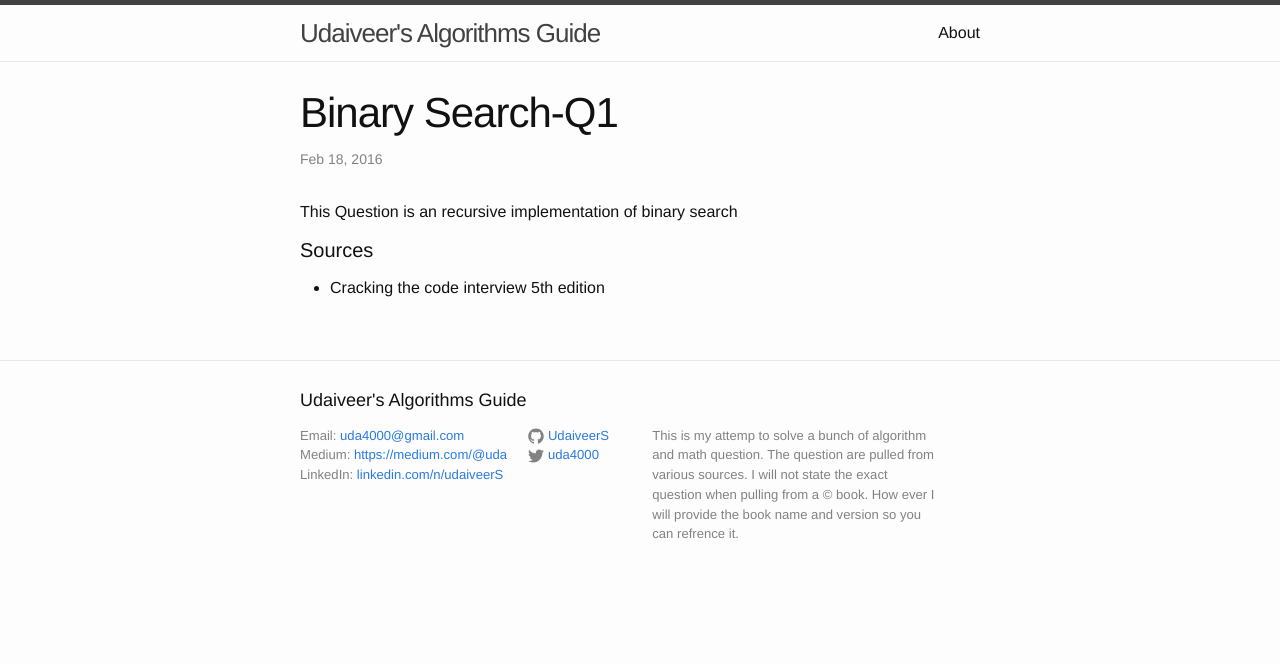
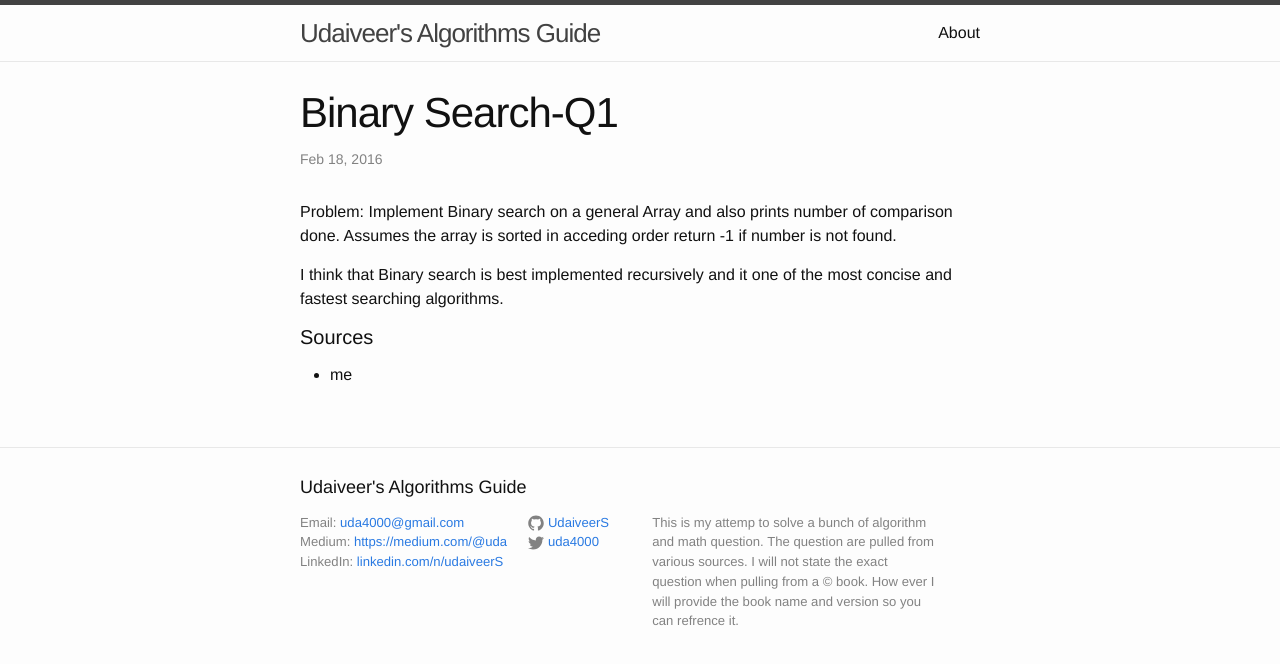
Before and after one commit to udaiveerS/Algorithms-Guide, a Jekyll site: the page built from _posts/Search/2016-02-18-Q1.md, in a window 1280 px wide. Shown: the top 664 px of the page. Built offline with Jekyll 4.4.1, drawn with Linux system fonts in a browser that asks for light colours.

```diff
--- a/_posts/Search/2016-02-18-Q1.md
+++ b/_posts/Search/2016-02-18-Q1.md
@@ -3,7 +3,15 @@
 title:  "Binary Search-Q1"
 category: search
 ---
-This Question is an recursive implementation of binary search
+
+Problem: Implement Binary search on a general Array and also
+prints number of comparison done. Assumes the array is
+sorted in acceding order return -1 if number is not found.
+
+I think that Binary search is best implemented recursively and
+it one of the most concise and fastest searching algorithms.
+
+
 
 #### Sources
-* Cracking the code interview 5th edition
+* me
--- a/js/expand.js
+++ b/js/expand.js
@@ -1,3 +1,5 @@
 $(document).ready(function() {
-	$(".collapse-post").collapse('toggle');
+	$("#numbers-link").trigger('click');
+	$("#search-link").trigger('click');
+
 })
```
Also changed, not shown: 2 other files.
